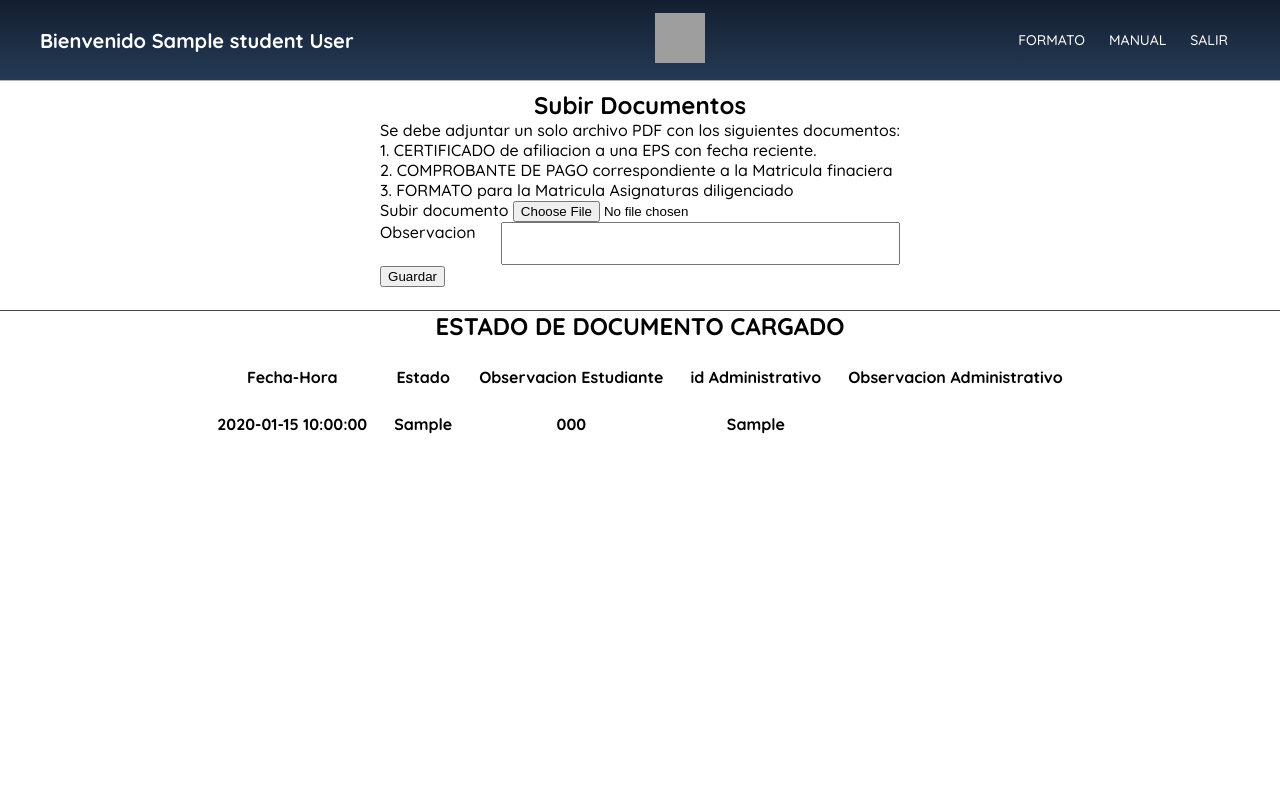
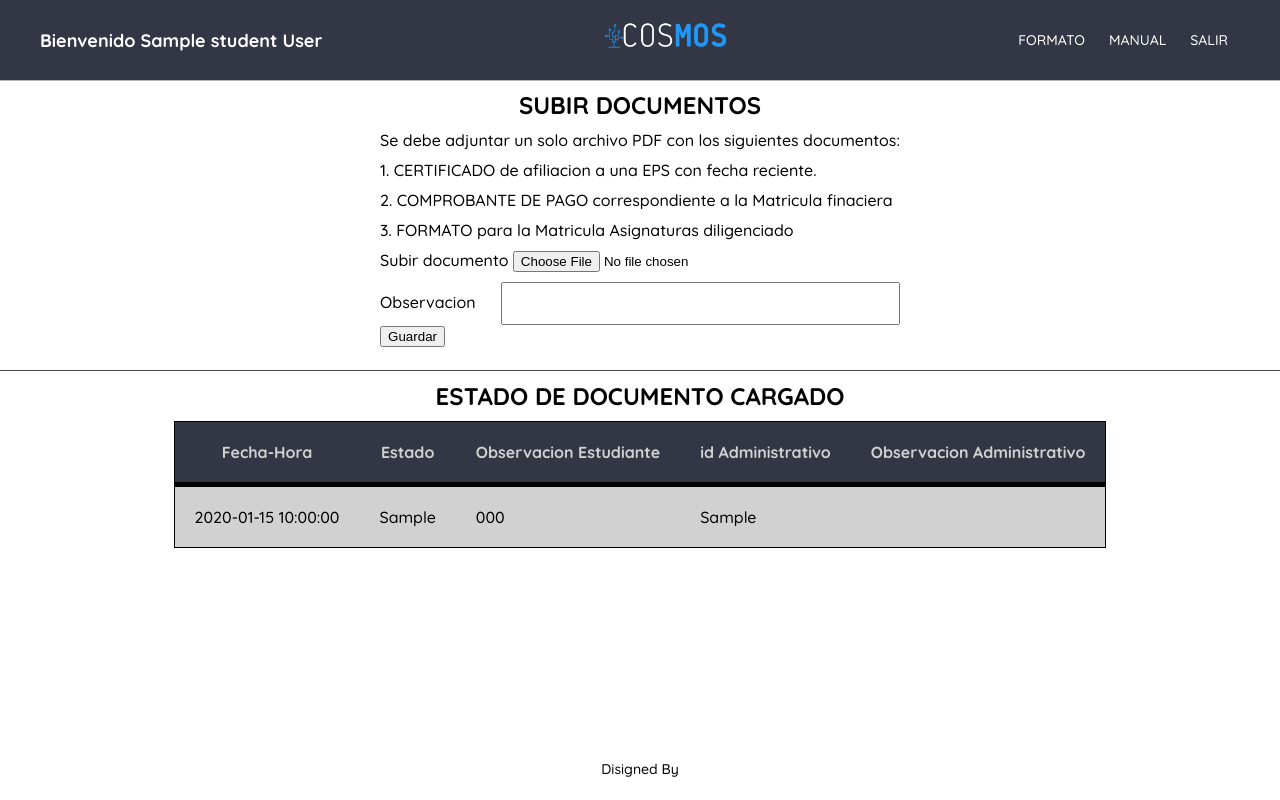
Before and after one commit to Roarco/deploy_proct, a Flask app: template app/templates/home_student.html in a window 1280 px wide. Run offline with Flask 2, Linux system fonts and the light colour scheme; the template is opened without the code that fills it: most values are stand-ins (such as "Sample title", 1, 10 or a date in 2020); lists and menus that the app fills with data are empty; parts of the project's set-up code (start-up, migrations or seed data) failed here and were passed over; some libraries are stand-ins or nearby versions; grey boxes are pictures that could not be loaded.

Commit message:
09022022 Se modificó css de home student

```diff
--- /dev/null
+++ b/app/static/css/footer.css
@@ -0,0 +1,13 @@
+.footer{
+    margin-top:auto;
+    height:50px;
+    width: 100%;
+    margin-left: 0;
+    text-align:center;
+}
+.texto-footer{
+    text-transform:capitalize;
+    font-size:var(--sm);
+    color:var(--colorSecund);
+    padding-top: 10px;
+}
--- a/app/static/css/home_student.css
+++ b/app/static/css/home_student.css
@@ -12,6 +12,11 @@
     --sm: 14px;
     --md: 16px;
     --lg: 18px;
+/*Paleta de colores*/
+    --textDark:#333745;
+    --textLigth:#D1D1D1;
+    --colorPrimary:#2196f3;
+    --colorSecundary:#efefef;
 }
 
 *   {
@@ -20,16 +25,15 @@
 }
 body {
     font-family: 'Quicksand', sans-serif;
-    padding:90px 20px 0;
+    padding:90px 0 0;
+    padding-bottom:0;
+    background-color:var(--white);
+    display:flex;
+    flex-direction: column;
+    min-height: 100vh;
 }
 .header {
-    /* background-color:#2196f3; */
-
-    background: #141E30;  /* fallback for old browsers */
-    background: -webkit-linear-gradient(to top, #243B55, #141E30);  /* Chrome 10-25, Safari 5.1-6 */
-    background: linear-gradient(to top, #243B55, #141E30); /* W3C, IE 10+/ Edge, Firefox 16+, Chrome 26+, Opera 12+, Safari 7+ */
-
-
+    background-color: var(--textDark);
     height: 80px;
     position:fixed;
     width: 100%;
@@ -67,7 +71,7 @@ body {
     border-radius: 3px;
 }
 .nav-menu-link:hover{
-    background-color:#034574;
+    background-color:var(--colorPrimary);
     transition: 0.5s;
 }
 .nav-toggle{
@@ -83,8 +87,8 @@ body {
 .name{
     display:flex;
     align-items:center;
-    font-size:20px;
-    color:#fff;
+    font-size:var(--lg);
+    color:var(--white);
     font-weight: bold;
 }
 .logo_imagen{
@@ -92,49 +96,9 @@ body {
     align-items:center;
 }
 img{
-    width: 50px;
-    height: 50px;
+    width: 133px;
+    height: 75px;
 }
-
-
-@media (max-width: 768px) {
-    body {
-        padding:70px;
-    }
-    .header {
-        height: 60px;
-    }
-    .nav-menu {
-        flex-direction: column;
-        margin: 0;
-        background-color: #7893ad;
-        position:fixed;
-        align-items:center;
-        left: 0;
-        top: 60px;
-        width: 100%;
-        padding: 20px 0;
-        height:calc(100% -60px);
-        overflow-y:auto;
-        left:100%;
-        transition: left 0.3s;
-    }
-    .nav-menu-item{
-        line-height:70px;
-    }
-    .nav-menu-link:hover nav-menu-link-activate{
-        background:none;
-        color:#000;
-    }
-    .nav-toggle{
-        display:block;
-    }
-    .nav-menu_visible{
-        left:0;
-    }
-}
-
-
 
 
 
@@ -162,13 +126,11 @@ img{
     width: 100vw;
     border-bottom: 1px solid #444;
 }
-
 .container-instructions h2 {
     text-align: center;
 }
-.instructions div {
-    display: flex;
-    justify-content:space-between;
+.instructions p{
+    margin: 10px 0 10px 0;
 }
 .instructions div {
     display: flex;
@@ -194,5 +156,66 @@ img{
 }
 .estado-documento h2 {
     text-align: center;
-    margin-bottom: 0px;
+    margin: 10px 0 10px 0;
 }
+/* Estilos de tabla */
+
+.estado-documento table {
+    background-color:var(--textLigth);
+    border-collapse: collapse;
+    border:solid 1px var(--black);
+}
+.estado-documento th,td{
+    padding:20px;
+}
+.estado-documento table thead{
+    background-color:var(--textDark);
+    border-bottom: solid 5px var(--black);
+    color:var(--textLigth);
+}
+.estado-documento tr:nth-child(even){
+    background-color: var(--textDark);
+}
+/* .estado-documento td:hover{
+    background-color: var(--colorPrimary);
+    transition: 0.5s;
+} */
+
+/* Fin */
+
+@media (max-width: 768px) {
+    body {
+        padding:70px;
+    }
+    .header {
+        height: 60px;
+    }
+    .nav-menu {
+        flex-direction: column;
+        margin: 0;
+        background-color:var(--textDark);
+        position:fixed;
+        align-items:center;
+        left: 0;
+        top: 60px;
+        width: 100%;
+        padding: 20px 0;
+        height:calc(100% -60px);
+        overflow-y:auto;
+        left:100%;
+        transition: left 0.3s;
+    }
+    .nav-menu-item{
+        line-height:70px;
+    }
+    .nav-menu-link:hover nav-menu-link-activate{
+        background:none;
+        color:#000;
+    }
+    .nav-toggle{
+        display:block;
+    }
+    .nav-menu_visible{
+        left:0;
+    }
+}
--- a/app/templates/home_student.html
+++ b/app/templates/home_student.html
@@ -5,6 +5,7 @@
     <meta http-equiv="X-UA-Compatible" content="IE=edge">
     <meta name="viewport" content="width=device-width, initial-scale=1.0">
     <link rel="stylesheet" href="../static/css/home_student.css">
+    <link rel="stylesheet" href="../static/css/footer.css">
     <!-- <link
       href="https://cdn.jsdelivr.net/npm/bootstrap@5.1.3/dist/css/bootstrap.min.css"
       rel="stylesheet"
@@ -17,6 +18,7 @@
 <body>
     {% include './partial/navbar.html' %}
     {% include './partial/main_home_student.html' %}
+    {% include './partial/footer.html' %}
     <script src="../static/javascript/home_student.js"></script>
     <script
     src="https://cdn.jsdelivr.net/npm/bootstrap@5.1.3/dist/js/bootstrap.bundle.min.js"
--- /dev/null
+++ b/app/templates/partial/footer.html
@@ -0,0 +1,7 @@
+<footer class="footer">
+    <div class="texto-footer">
+        <p>
+            Disigned by
+        </p>
+    </div>
+</footer>
--- a/app/templates/partial/main_home_student.html
+++ b/app/templates/partial/main_home_student.html
@@ -2,7 +2,7 @@
   <div class="contenedor-principal">
     <div class="modulo1">
       <form action="/upload" class="container-instructions" method="POST" enctype="multipart/form-data">
-        <h2>Subir Documentos</h2>
+        <h2>SUBIR DOCUMENTOS</h2>
         <div class="instructions">
           <p>Se debe adjuntar un solo archivo PDF con los siguientes documentos:</p>
           <p>1. CERTIFICADO de afiliacion a una EPS con fecha reciente.</p>
@@ -43,16 +43,16 @@
         </thead>
         <tbody>
           <tr>
-            <th>{{document.datetime_document}}</th>
+            <td>{{document.datetime_document}}</td>
             {% if document.id_state %}
-            <th>{{document.State.description}}</th>
+            <td>{{document.State.description}}</td>
             {% endif %}
-            <th>{{document.student_observation}}</th>
+            <td>{{document.student_observation}}</td>
             {% if document.administrative_code != None %}
-            <th>{{document.administrative_code}}</th>
+            <td>{{document.administrative_code}}</td>
             {% endif %}
             {% if document.administrative_observation != None %}
-            <th>{{document.administrative_observation}}</th>
+            <td>{{document.administrative_observation}}</td>
             {% endif %}
           </tr>
         </tbody>
--- a/app/templates/partial/navbar.html
+++ b/app/templates/partial/navbar.html
@@ -5,7 +5,7 @@
     </div>
     <div class="logo-imagen">
       <img
-        src="../../static/icons/icons8-laptop-24.png"
+        src="../../static/icons/COSMOS.png"
         alt="logo"
         class="logo"/>
     </div>
```
Also changed, not shown: app/static/icons/COSMOS.png (added).
